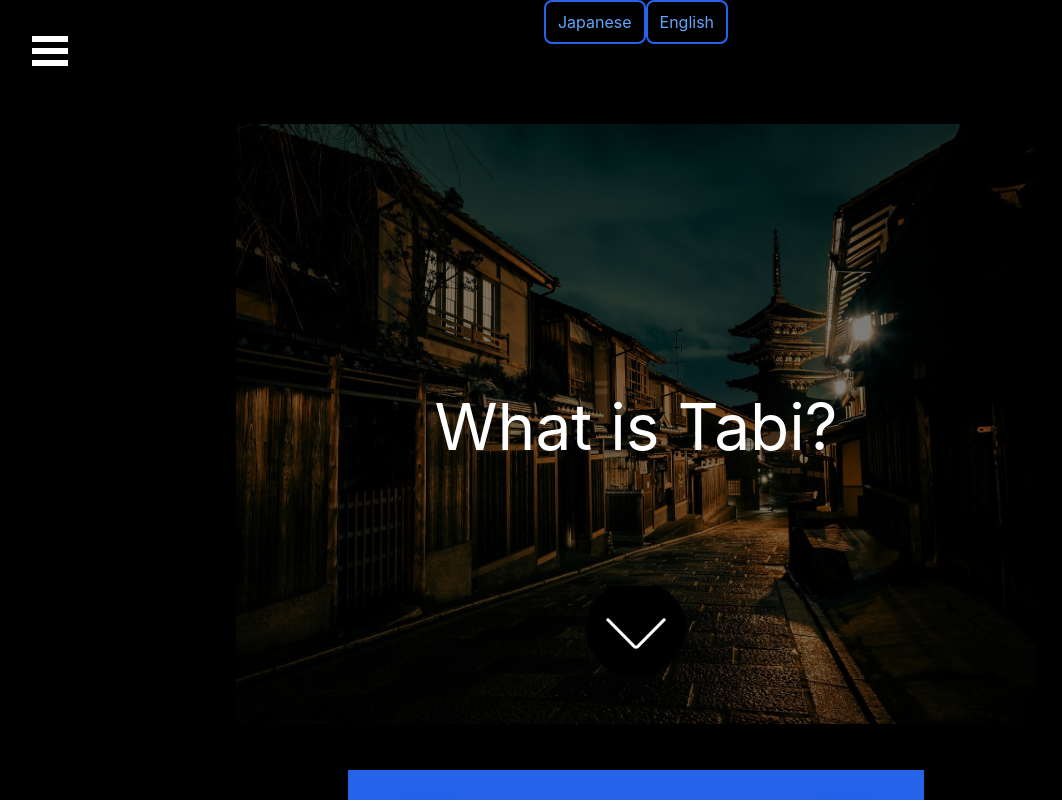
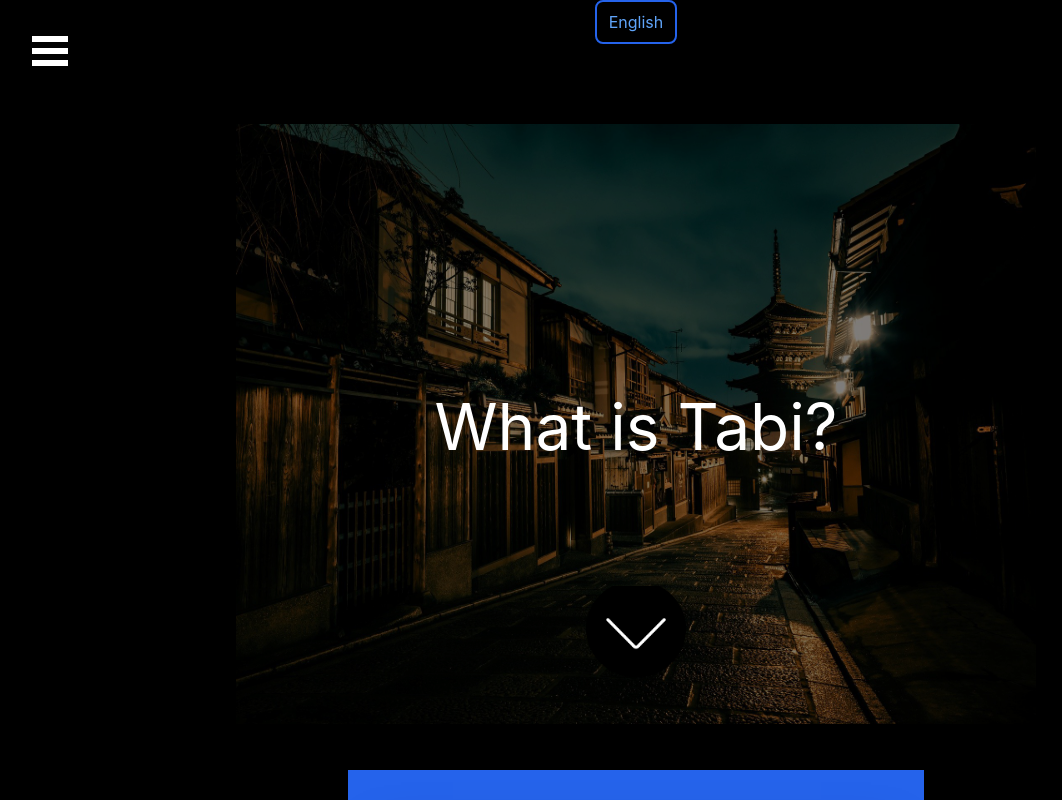
Before and after one commit to taitotnk/japan_culture, a Next.js app: page / in a window 1280 px wide. Shown: the top 800 px of the page, without its empty margins (4-1066 px from the left). Built offline with nearby package versions, Linux system fonts and the light colour scheme.

Commit message:
button 配置変更

```diff
--- a/src/pages/index.jsx
+++ b/src/pages/index.jsx
@@ -31,13 +31,6 @@ export default function Home({ cardContents }) {
       </Head>
       <header>
       <div className="flex flex-wrap content-start ">
-      <Link href=''>
-              <a>
-              <div className="border-2 border-blue-600 rounded-lg px-3 py-2 text-blue-400 cursor-pointer hover:bg-blue-600 hover:text-blue-200">
-              Japanese
-              </div>
-              </a>
-        </Link>
         <Link href='/index_en'>
               <a>
               <div className="border-2 border-blue-600 rounded-lg px-3 py-2 text-blue-400 cursor-pointer hover:bg-blue-600 hover:text-blue-200">
--- a/src/pages/index_en.jsx
+++ b/src/pages/index_en.jsx
@@ -36,13 +36,6 @@ export default function Home({ cardContents }) {
               <a>
               <div className="border-2 border-blue-600 rounded-lg px-3 py-2 text-blue-400 cursor-pointer hover:bg-blue-600 hover:text-blue-200">
               Japanese
-              </div>
-              </a>
-        </Link>
-        <Link href='/index_en'>
-              <a>
-              <div className="border-2 border-blue-600 rounded-lg px-3 py-2 text-blue-400 cursor-pointer hover:bg-blue-600 hover:text-blue-200">
-              English
               </div>
               </a>
         </Link>
```
Also changed, not shown: public/img/japan_castle.jpg (deleted), public/img/tabi_boots_short.jpg (deleted).
